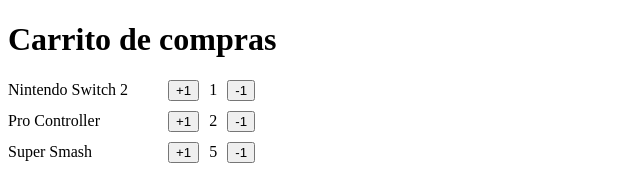
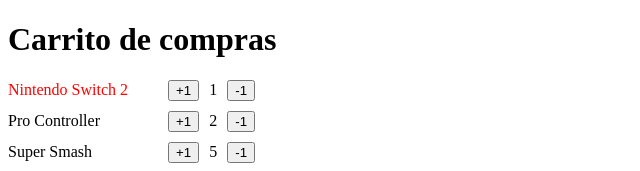
Before and after one commit to MartinMarmoolej/First-Steps---React, a React (Vite) app: page / in a window 1280 px wide. Shown: the top 171 px of the page, without its empty margins (0-640 px from the left). Built offline with nearby package versions, Linux system fonts and the light colour scheme.

Commit message:
Se trabajo con archivos CSS

```diff
--- /dev/null
+++ b/src/shopping-cart/ItemCounter.css
@@ -0,0 +1,10 @@
+.item-row {
+    display: flex;
+    align-items: center;
+    gap: 10px;
+    margin-top: 10px;
+}
+
+.item-text {
+    width: 150px;
+}
--- /dev/null
+++ b/src/shopping-cart/ItemCounter.module.css
@@ -0,0 +1,14 @@
+.itemRow {
+    display: flex;
+    align-items: center;
+    gap: 10px;
+    margin-top: 10px;
+}
+
+.item-text {
+    width: 150px;
+}
+
+.red {
+    color: 'red';
+}
--- a/src/shopping-cart/ItemCounterList.tsx
+++ b/src/shopping-cart/ItemCounterList.tsx
@@ -1,4 +1,8 @@
 import { useState } from "react";
+
+
+import './ItemCounter.css'
+import styles from './ItemCounter.module.css'
 
 interface Props {
     name: string;
@@ -24,16 +28,19 @@
 
 
     return (
-        <section style={{
-            display: "flex",
-            alignItems: "center",
-            gap: 10,
-            marginTop: 10,
-        }}
+        <section
+            className={styles.itemRow}
+        // style={{
+        //     display: "flex",
+        //     alignItems: "center",
+        //     gap: 10,
+        //     marginTop: 10,
+        // }}
         >
-            <span style={{
-                width: 150,
-            }}
+            <span className={styles['item-text']}
+                style={{
+                    color: quantity === 1 ? 'red' : 'black',
+                }}
             >{name}</span>
             <button onClick={handleAdd}>+1</button>
             <span>{count}</span>
```
